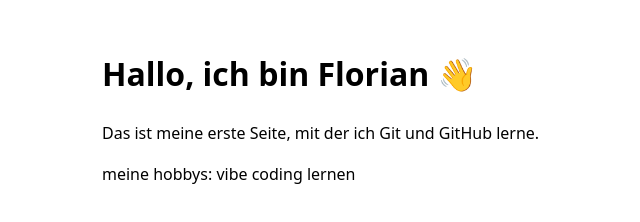
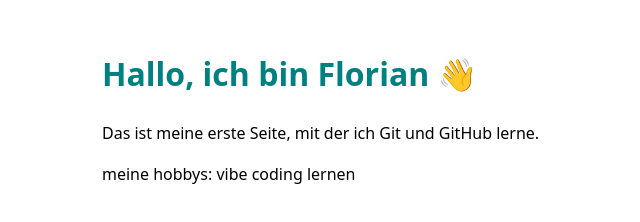
Before and after one commit to flope95/probe-github, a plain HTML site: page index.html in a window 1280 px wide. Shown: the whole page, without its empty margins (218-858 px from the left). Drawn offline with Linux system fonts and the light colour scheme.

Commit message:
Überschrift farbi

```diff
--- a/index.html
+++ b/index.html
@@ -6,8 +6,7 @@
   <title>Meine Probe-Seite</title>
   <style>
     body { font-family: system-ui, sans-serif; max-width: 40rem; margin: 3rem auto; padding: 0 1rem; line-height: 1.6; }
-    h1{farbe:teal;
-    }
+    h1{color:teal;}
   </style>
 </head>
 <body>
```
